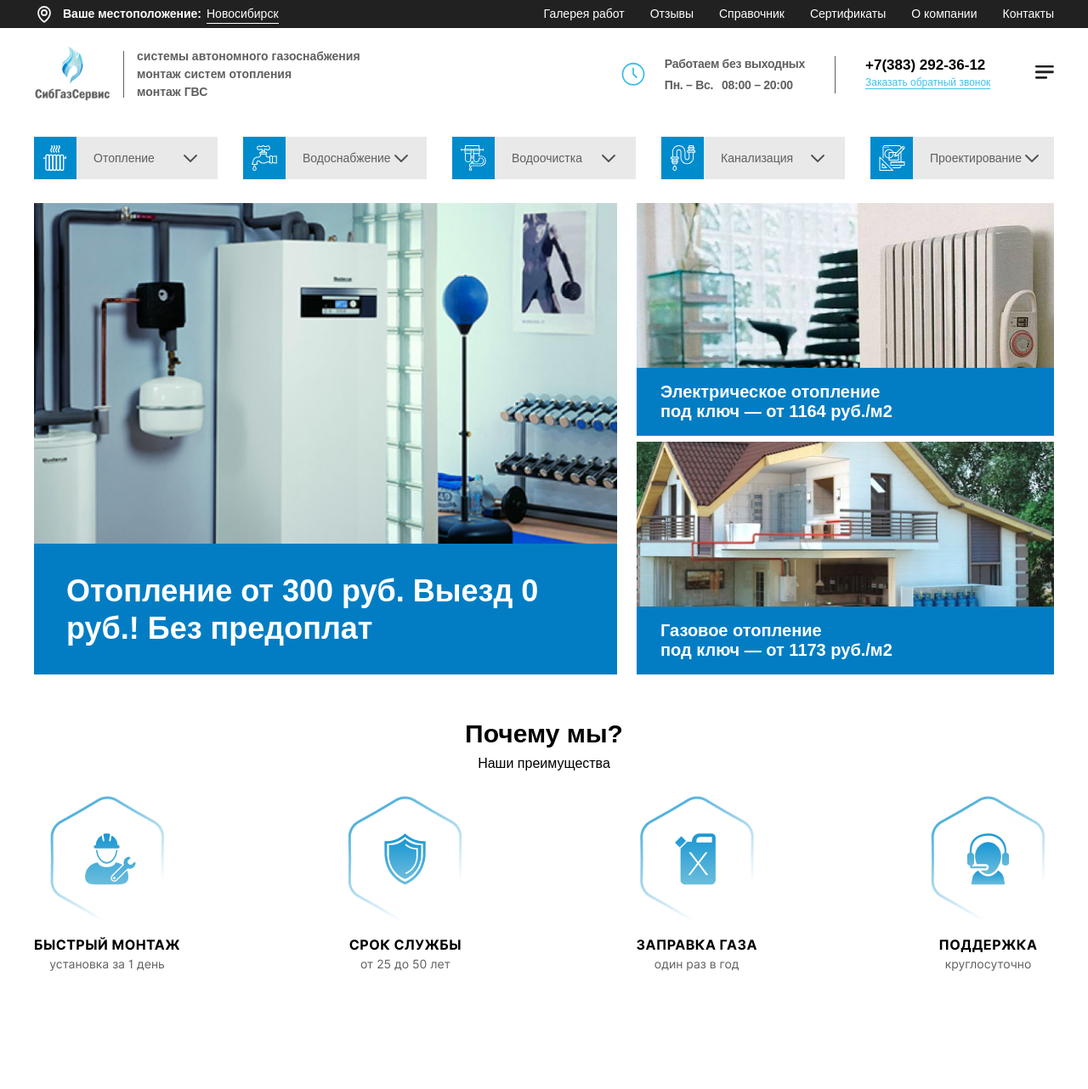
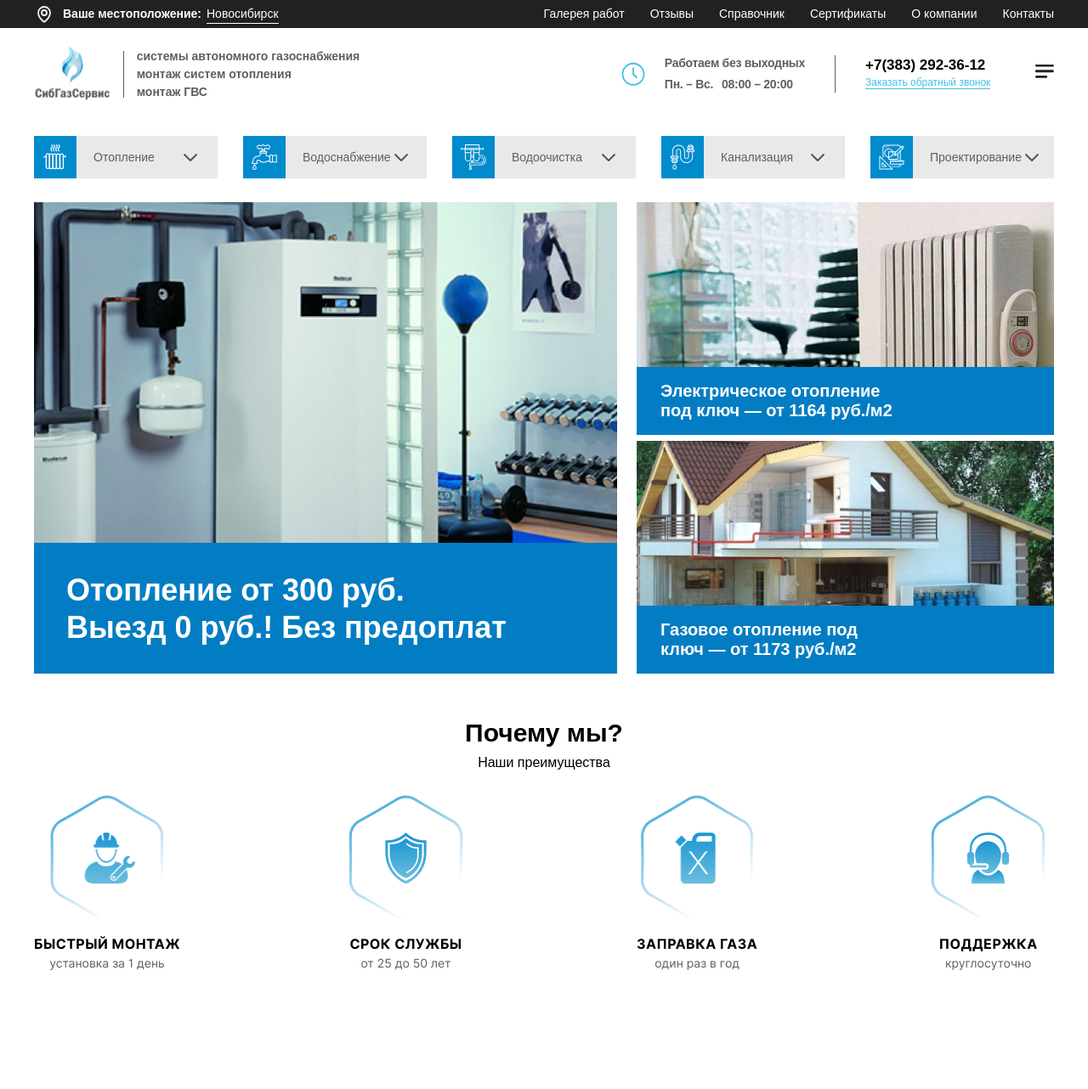
Before and after one commit to MaximProger/sibgazservice, a plain HTML site: page index.html in a window 1280 px wide. Shown: the top 1282 px of the page at 85% size. Drawn offline with Linux system fonts and the light colour scheme; a web font is replaced by a local one.

Commit message:
fixed bags

```diff
--- a/index.html
+++ b/index.html
@@ -232,7 +232,7 @@
 								<img loading="lazy" src="./img/intro/intro__item--2.jpg" alt="Intro Item" />
 							</picture>
 							<div class="intro__mask">
-								<h2 class="intro__title">Электрическое отопление<br>под ключ — от 1164 руб./м2</h2>
+								<h2 class="intro__title">Электрическое отопление под ключ — от 1164 руб./м2</h2>
 							</div>
 						</a>
 						<a href="#" class="intro__item">
@@ -240,7 +240,7 @@
 								<img loading="lazy" src="./img/intro/intro__item--3.jpg" alt="Intro Item" />
 							</picture>
 							<div class="intro__mask">
-								<h2 class="intro__title">Газовое отопление<br>под ключ — от 1173 руб./м2</h2>
+								<h2 class="intro__title">Газовое отопление под ключ — от 1173 руб./м2</h2>
 							</div>
 						</a>
 					</div>
@@ -374,7 +374,7 @@
 						<img loading="lazy" src="./img/service/service--2.jpg" alt="Service img" class="service__img">
 						<div class="service__mask">
 							<h3 class="service__item__title">Монтаж автономного отопления
-								<br>дома</h3>
+								дома</h3>
 							<div class="service__line"></div>
 						</div>
 					</a>
--- a/scss/main.scss
+++ b/scss/main.scss
@@ -250,6 +250,13 @@ img {
   &:hover {
     opacity: 0.7;
   }
+
+  img {
+    width: 89.7px;
+    height: 70px;
+    max-width: 89.7px;
+    max-height: 70px;
+  }
 }
 
 .subheader__line {
@@ -464,6 +471,13 @@ img {
   display: flex;
   align-items: center;
   justify-content: center;
+
+  img {
+    width: 30px;
+    height: 30px;
+    max-width: 30px;
+    max-height: 30px;
+  }
 }
 
 .pannel__text__wrapper {
@@ -505,6 +519,7 @@ img {
 
   .intro__item {
     height: 274px;
+    min-width: 491px;
 
     .intro__item__img {
       img {
@@ -512,6 +527,10 @@ img {
         max-height: 270px;
         height: 270px;
       }
+    }
+
+    .intro__title {
+      max-width: 273px;
     }
 
     &:last-child {
@@ -567,6 +586,7 @@ img {
   font-size: 36px;
   line-height: 44px;
   color: #ffffff;
+  max-width: 519px;
 }
 
 // Benefits
@@ -602,6 +622,13 @@ img {
   flex-direction: column;
   justify-content: flex-start;
   align-items: center;
+}
+
+.benefits__img {
+  width: 154.5px;
+  height: 154.5px;
+  max-width: 154.5px;
+  max-height: 154.5px;
 }
 
 .benefits__item__title {
@@ -1103,6 +1130,11 @@ img {
   &:hover {
     opacity: 0.7;
   }
+
+  img {
+    max-width: 115.29px;
+    max-height: 90px;
+  }
 }
 
 .footer__email {
```
Also changed, not shown: css/styles.min.css.
